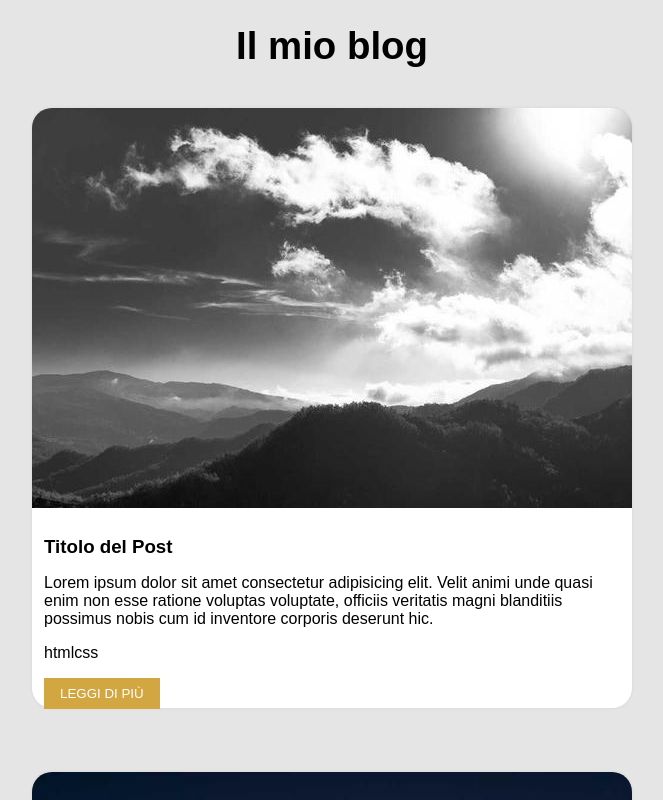
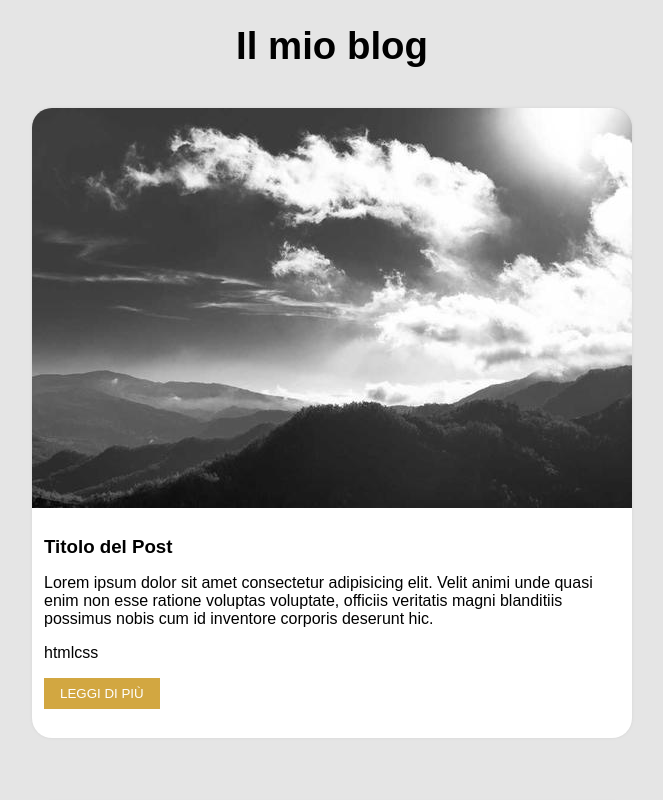
Before and after one commit to JacopoTrincanato/react-props, a React (Vite) app: page / in a window 1280 px wide. Shown: the top 800 px of the page, without its empty margins (308-971 px from the left). Built offline with nearby package versions, Linux system fonts and the light colour scheme.

Commit message:
modify cardBottom height

```diff
--- a/src/components/card/Card.module.css
+++ b/src/components/card/Card.module.css
@@ -18,7 +18,7 @@
     }
 
     .cardBottom {
-        height: 200px;
+        height: 230px;
         background-color: white;
         padding: 0.75rem;
         border-radius: 0 0 20px 20px;
```
